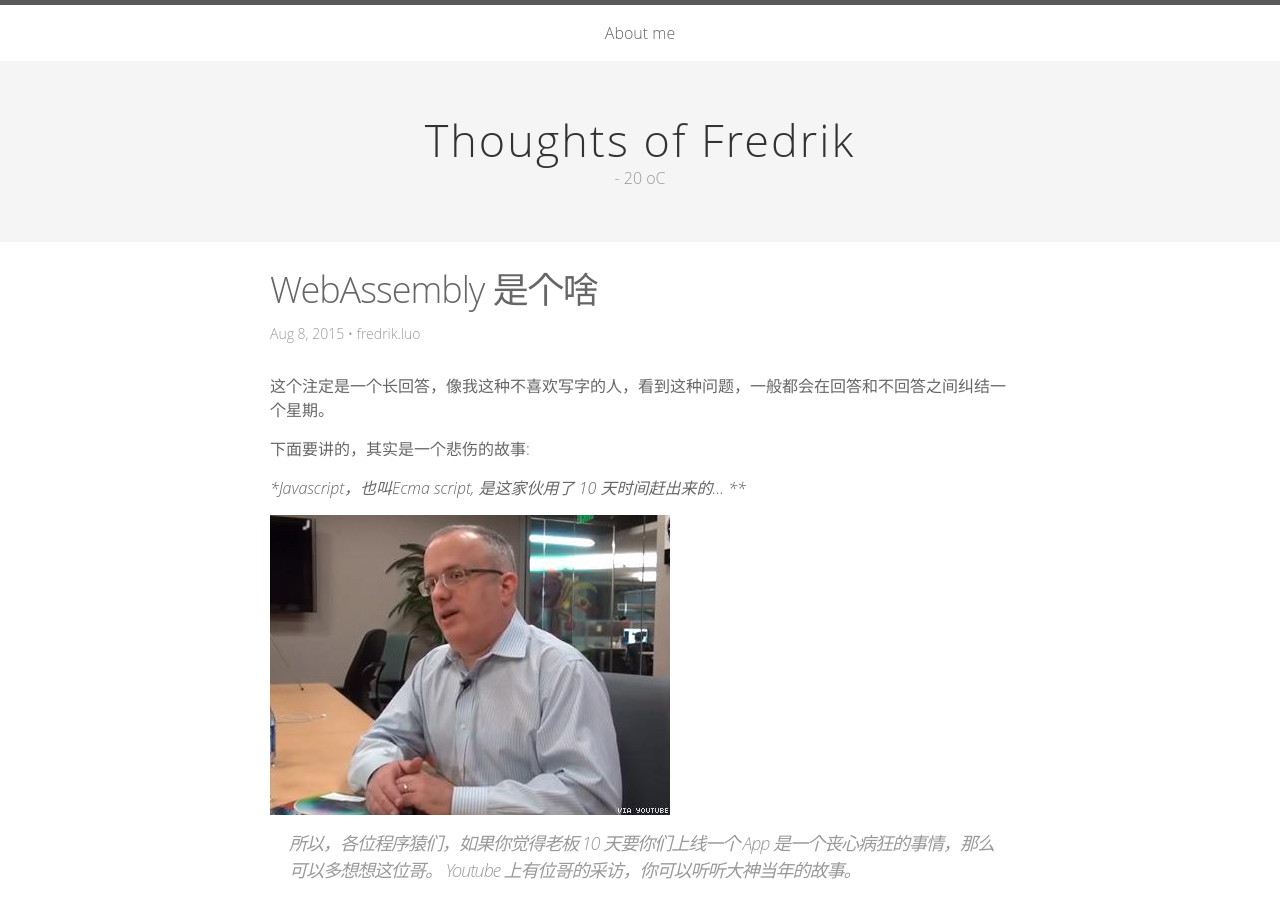
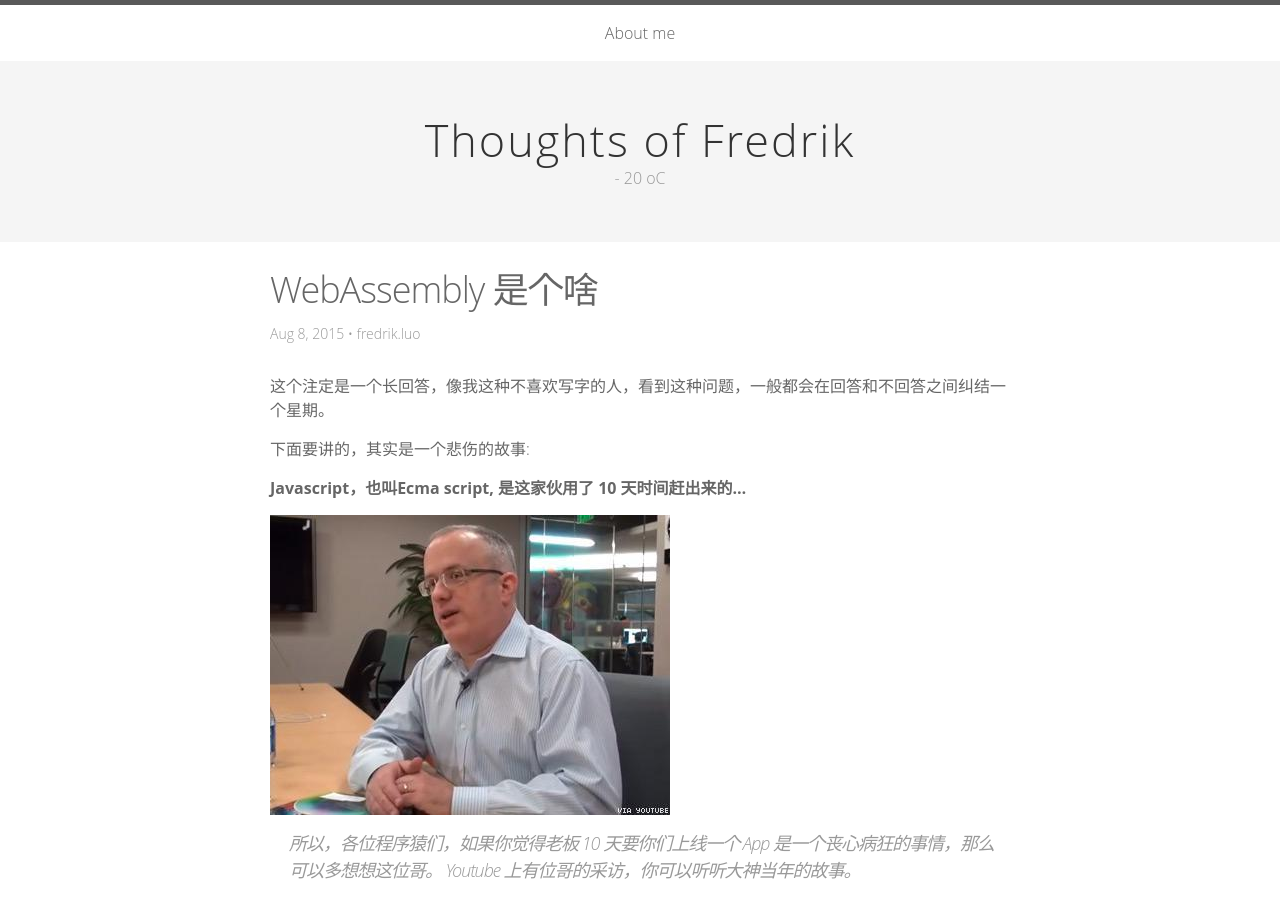
Before and after one commit to fredrikluo/fredrikluo.github.io, a Jekyll site: the page built from _posts/2015-08-08-webassembly.md, in a window 1280 px wide and 900 px high. Built offline with Jekyll 4.4.1, drawn with Linux system fonts in a browser that asks for light colours.

Commit message:
[BLOGS] fix the layout.

```diff
--- a/_posts/2015-08-08-webassembly.md
+++ b/_posts/2015-08-08-webassembly.md
@@ -11,7 +11,7 @@
 
 下面要讲的，其实是一个悲伤的故事:
 
-**Javascript，也叫Ecma script, 是这家伙用了 10 天时间赶出来的... ***
+**Javascript，也叫Ecma script, 是这家伙用了 10 天时间赶出来的...**
 
 <img src="/wp-content/uploads/2015/08/ja.jpg" />
 
```
